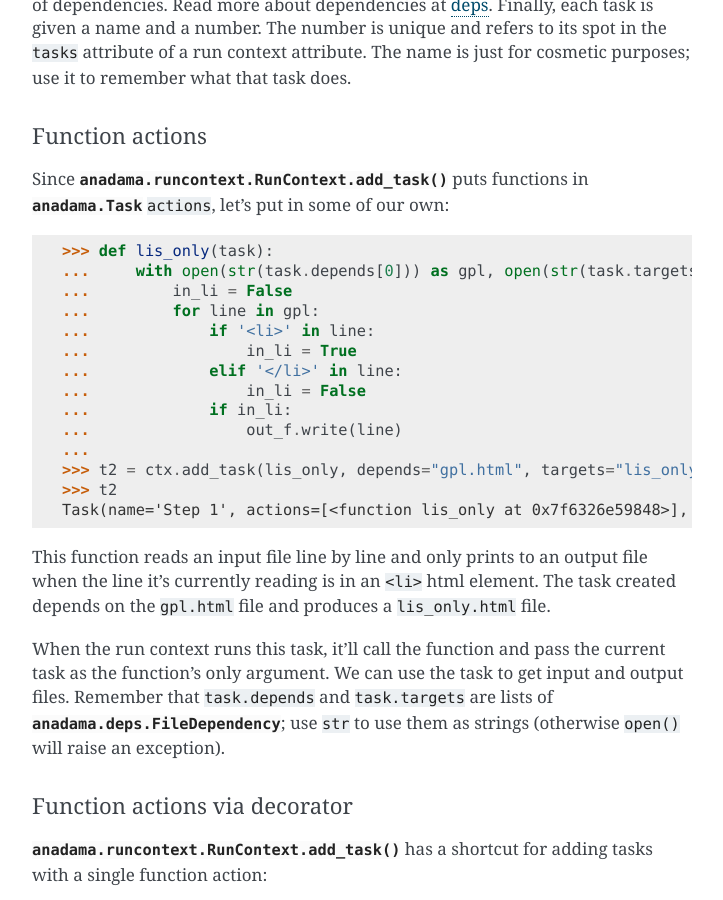
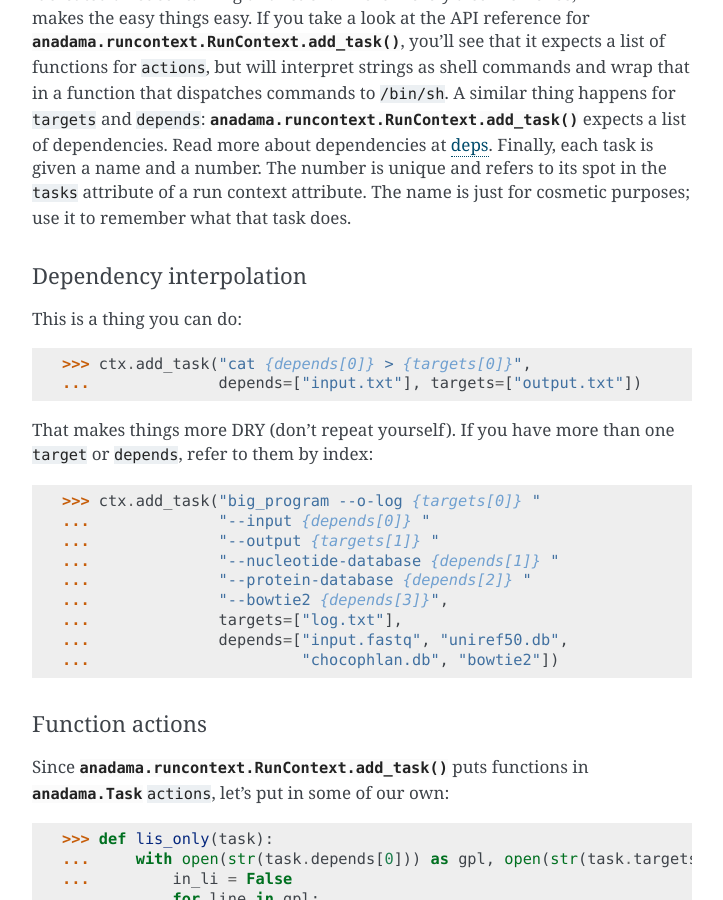
Before and after one commit to biobakery/anadama2, a Sphinx documentation site: the page built from doc/source/guides.rst, in a window 1280 px wide and 900 px high, scrolled down 1809 px. Shown: the whole window, without its empty margins (388-1111 px from the left). Built offline with Sphinx 7.4.7, drawn with Linux system fonts in a browser that asks for light colours; some of the changed text lies outside the part shown.

Commit message:
doc: document dependency interpolation. Fixes #31

```diff
--- a/doc/source/guides.rst
+++ b/doc/source/guides.rst
@@ -42,6 +42,13 @@ Adding Tasks
 To actually get your workflow into the run context, use the
 :meth:`anadama.runcontext.RunContext.add_task` or the
 :meth:`anadama.runcontext.RunContext.do` methods.
+
+The ``.do()`` method is for quickly adding simple tasks. ``.do()``
+adds a task with only one action, that action is a
+:func:`anadama.helpers.sh` action. ``.add_task()`` allows much more
+fine-grained control over adding a task: more than one action can be
+used, any type of action can be used, and different dependency types
+can be added.
 
 
 ``add_task()``
@@ -93,6 +100,30 @@ list of dependencies. Read more about dependencies at
 number is unique and refers to its spot in the ``tasks`` attribute of
 a run context attribute. The name is just for cosmetic purposes; use
 it to remember what that task does.
+
+
+Dependency interpolation
+------------------------
+
+This is a thing you can do::
+
+  >>> ctx.add_task("cat {depends[0]} > {targets[0]}",
+  ...              depends=["input.txt"], targets=["output.txt"])
+
+That makes things more DRY (don't repeat yourself). If you have more
+than one ``target`` or ``depends``, refer to them by index::
+
+  >>> ctx.add_task("big_program --o-log {targets[0]} "
+  ...              "--input {depends[0]} "
+  ...              "--output {targets[1]} "
+  ...              "--nucleotide-database {depends[1]} "
+  ...              "--protein-database {depends[2]} "
+  ...              "--bowtie2 {depends[3]}",
+  ...              targets=["log.txt"],
+  ...              depends=["input.fastq", "uniref50.db",
+  ...                       "chocophlan.db", "bowtie2"])
+
+
 
 Function actions
 ----------------
```
